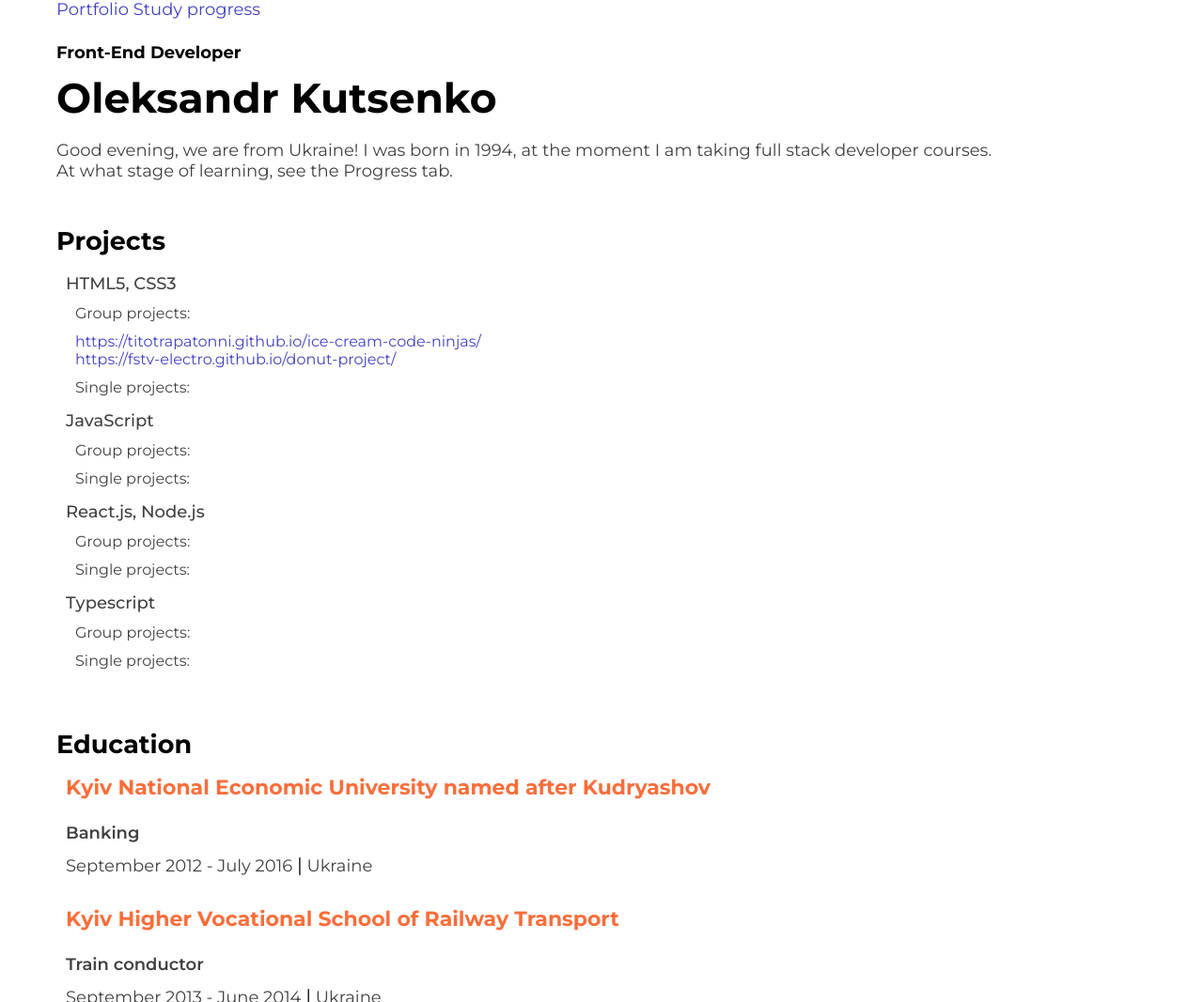
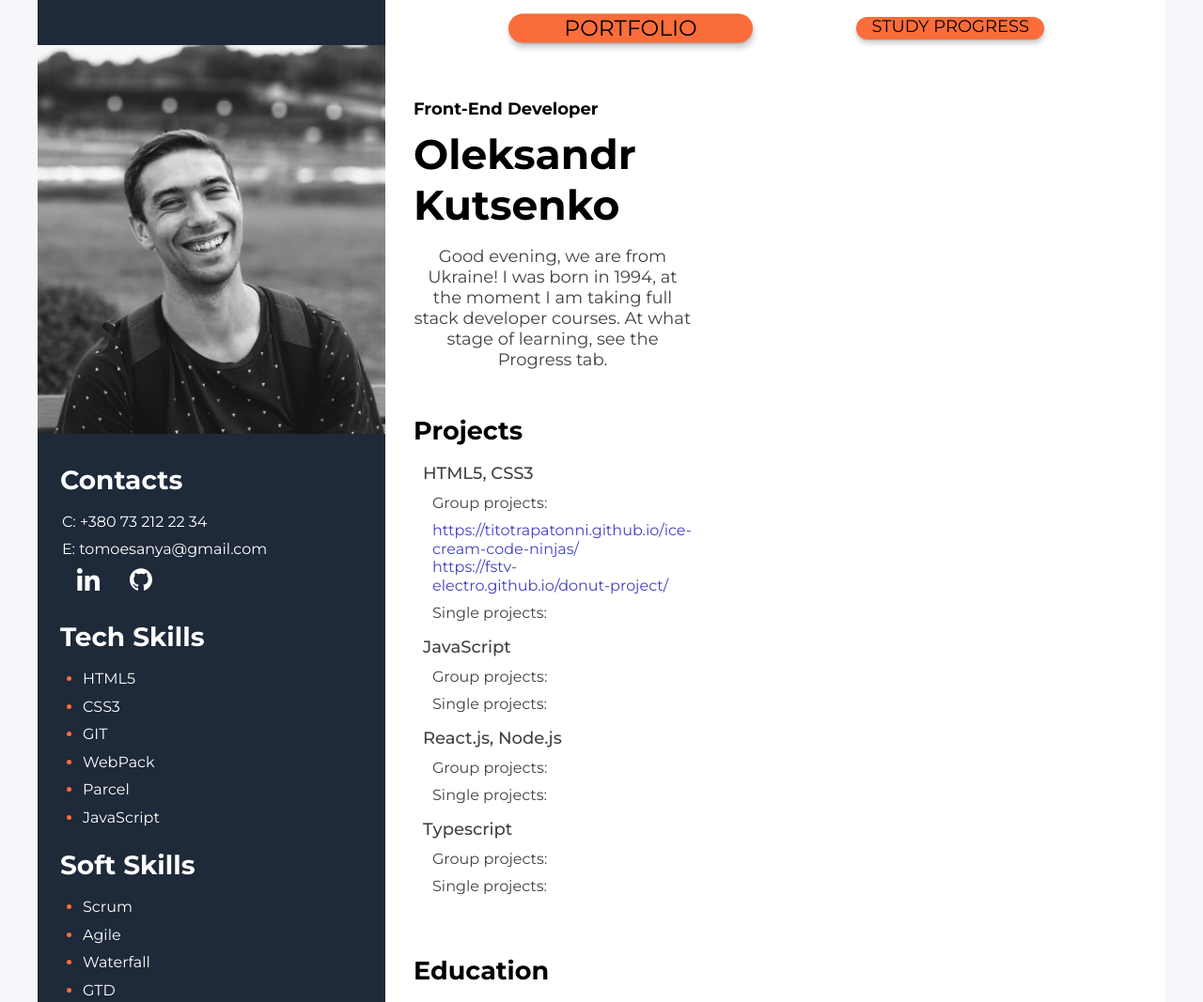
Before and after one commit to Fstv-Electro/portfolio, a website built with Parcel: page src/index.html in a window 1280 px wide. Shown: the top 1067 px of the page at 94% size. Built offline with nearby package versions, Linux system fonts and the light colour scheme.

Commit message:
save some styles/ base style main page

```diff
--- a/src/index.html
+++ b/src/index.html
@@ -14,10 +14,15 @@
     <script type="module" src="./index.js"></script>
   </head>
   <body>
-    <include src="./partials/link-button.html"></include>
-    <main>
-      <include src="./partials/page-1.html"></include>
-      <include src="./partials/page-2.html"></include>
-    </main>
+    <div class="flex-aside">
+      <div class="main-content">
+        <include src="./partials/link-button.html"></include>
+        <div class="pages">
+          <include src="./partials/page-1.html"></include>
+          <include src="./partials/page-2.html"></include>
+        </div>
+      </div>
+      <include src="./partials/aside.html"></include>
+    </div>
   </body>
 </html>
--- a/src/partials/aside.html
+++ b/src/partials/aside.html
@@ -1,4 +1,4 @@
-<section class="sidebar">
+<aside class="sidebar">
   <img
     src="/src/images/photo.png"
     alt="photo man smiling"
@@ -68,4 +68,4 @@
       <li class="sidebar__soft-item sidebar__item">GTD</li>
     </ul>
   </div>
-</section>
+</aside>
--- a/src/partials/link-button.html
+++ b/src/partials/link-button.html
@@ -1,4 +1,4 @@
-<div class="container">
-  <a href="#page-1" class="page__link link">Portfolio</a>
-  <a href="#page-2" class="page__link link">Study progress</a>
-</div>
+<header class="header">
+  <a href="#page-1" class="header__link link current">Portfolio</a>
+  <a href="#page-2" class="header__link link">Study progress</a>
+</header>
--- a/src/partials/page-1.html
+++ b/src/partials/page-1.html
@@ -1,6 +1,5 @@
-<div class="page" id="page-1">
+<div class="page-1" id="page-1">
   <include src="./partials/bio.html"></include>
   <include src="./partials/projects.html"></include>
   <include src="./partials/education.html"></include>
-  <include src="./partials/aside.html"></include>
 </div>
--- a/src/partials/page-2.html
+++ b/src/partials/page-2.html
@@ -1,3 +1,3 @@
-<div class="page" id="page-2">
+<div class="page-2" id="page-2">
   <include src="./partials/progress.html"></include>
 </div>
--- a/src/sass/_common.scss
+++ b/src/sass/_common.scss
@@ -7,24 +7,22 @@ html {
 }
 
 .container {
-    width: 320px;
-    max-width: 100vw;
-
+    max-width: 320px;
     padding-left: 20px;
     padding-right: 20px;
     margin-left: auto;
     margin-right: auto;
 
     @media screen and (min-width: 480px) {
-        width: var(--mobile);
+        max-width: var(--mobile);
     }
 
     @media screen and (min-width: 768px) {
-        width: var(--tablet);
+        max-width: var(--tablet);
     }
 
     @media screen and (min-width: 1200px) {
-        width: var(--desktop);
+        max-width: var(--desktop);
     }
 }
 
@@ -34,6 +32,9 @@ body {
     font-size: 18px;
     line-height: 1.22;
     color: #414141;
+    background-color: #F5F7FA;
+    margin-left: auto;
+    margin-right: auto;
 }
 
 h1,
--- a/src/sass/index.scss
+++ b/src/sass/index.scss
@@ -2,3 +2,4 @@
 @import './common';
 @import './partials/page-1.scss';
 @import './partials/page-2.scss';
+@import './partials/link-button.scss'
--- a/src/sass/partials/aside.scss
+++ b/src/sass/partials/aside.scss
@@ -1,9 +1,9 @@
 .sidebar {
-    padding-top: 24px;
-    padding-bottom: 24px;
+    padding-top: 48px;
+    padding-bottom: 48px;
     width: 370px;
-    margin-left: 0;
-    margin-right: 0;
+    // margin-left: 0;
+    // margin-right: 0;
 
 
     background-color:#1E2939;
@@ -24,7 +24,7 @@
 
 .sidebar__title {
     font-size: 28px;
-    margin-left: 10px;
+    margin-left: 24px;
     margin-bottom: 18px;
     color: var(--white-color);
 }
@@ -33,7 +33,7 @@
 .sidebar__item {
     max-width: 100%;
     margin-bottom: 10px;
-    margin-left: 32px;
+    margin-left: 48px;
     font-size: 16px;
     list-style: disc;
 
@@ -54,7 +54,7 @@
 
 .sidebar__contact-list {
     color: var(--white-color);
-    margin-left: 5px;
+    margin-left: 18px;
     margin-bottom: 24px;
 }
 
--- a/src/sass/partials/bio.scss
+++ b/src/sass/partials/bio.scss
@@ -1,5 +1,5 @@
 .bio {
-    padding-top: 24px;
+    padding-top: 64px;
     padding-bottom: 24px;
 }
 
@@ -15,21 +15,21 @@
 
 .bio__shortinfo {
     text-align: center;
-    width: 220px;
+    // width: 220px;
 
-    @media screen and (min-width: 480px) {
-        width: 700px;
-        max-width: 100%;
-    }
+    // @media screen and (min-width: 480px) {
+    //     width: 700px;
+    //     max-width: 100%;
+    // }
 
-    @media screen and (min-width: 768px) {
-        width: 1000px;
-        max-width: 100%;
-    }
+    // @media screen and (min-width: 768px) {
+    //     width: 1000px;
+    //     max-width: 100%;
+    // }
 
-    @media screen and (min-width: 1200px) {
-        width: 1000px;
-        max-width: 100%;
-        text-align: start;
-    }
+    // @media screen and (min-width: 1200px) {
+    //     width: 1000px;
+    //     max-width: 100%;
+    //     text-align: start;
+    // }
 }
--- a/src/sass/partials/link-button.scss
+++ b/src/sass/partials/link-button.scss
@@ -0,0 +1,86 @@
+.header {
+    // position: fixed;
+    display: flex;
+    justify-content: space-evenly;
+    align-items: center;
+    margin-left: 32px;
+    margin-top: 18px;
+    gap: 12px;
+    background-color: white;
+}
+
+
+
+.header__link {
+    text-transform: uppercase;
+    text-align: center;
+    border-radius: 25px;
+    width: 200px;
+    height: 24px;
+    background-color: var(--accent);
+    color: black;
+    box-shadow: 0px 1px 1px rgba(0, 0, 0, 0.12), 0px 4px 4px rgba(0, 0, 0, 0.06),
+            1px 4px 6px rgba(0, 0, 0, 0.16);
+}
+
+.current {
+    padding-top: 2px;
+    transform: scale(130%, 130%);
+    transition: transform 500ms  ease-in-out;
+}
+
+
+
+//   main content
+
+.flex-aside {
+    display: flex;
+    flex-direction: row-reverse;
+    // justify-content: space-between;
+    width: 1200px;
+    margin: 0 auto;
+    overflow-x: hidden;
+    background-color: var(--white-color);
+}
+
+.flex-aside {
+    position: absolute;
+    left: 50%;
+    transform: translateX(-50%);
+    margin-left: auto;
+    margin-right: auto;
+    // width: calc(1200px - 370px);
+}
+
+.pages {
+    display: flex;
+    width: calc(1200px - 370px);
+}
+
+.page-1 {
+    margin-left: 10px;
+    margin-right: auto;
+    transform: translateX(0);
+    transition: transform 500ms ease-in-out;
+}
+
+.page-2 {
+    margin-left: 10px;
+    margin-right: auto;
+    transform: translateX(101%);
+    transition: transform 500ms ease-in-out;
+}
+
+// .page-1 {
+//     margin-left: 10px;
+//     margin-right: auto;
+//     transform: translateX(-201%);
+//     transition: transform 500ms ease-in-out;
+// }
+
+// .page-2 {
+//     margin-left: 10px;
+//     margin-right: auto;
+//     transform: translateX(0);
+//     transition: transform 500ms ease-in-out;
+// }
--- a/src/sass/partials/page-1.scss
+++ b/src/sass/partials/page-1.scss
@@ -2,3 +2,9 @@
 @import './projects.scss';
 @import './education.scss';
 @import './aside.scss';
+
+
+.page-1 {
+    position: relative;
+    width: calc(1200px - 370px);
+}
--- a/src/sass/partials/page-2.scss
+++ b/src/sass/partials/page-2.scss
@@ -1 +1,6 @@
 @import './progress.scss';
+
+.page-2 {
+    position: relative;
+    width: 1200px;
+}
--- a/src/sass/partials/progress.scss
+++ b/src/sass/partials/progress.scss
@@ -0,0 +1,3 @@
+.progress {
+    margin-top: 64px;
+}
```
